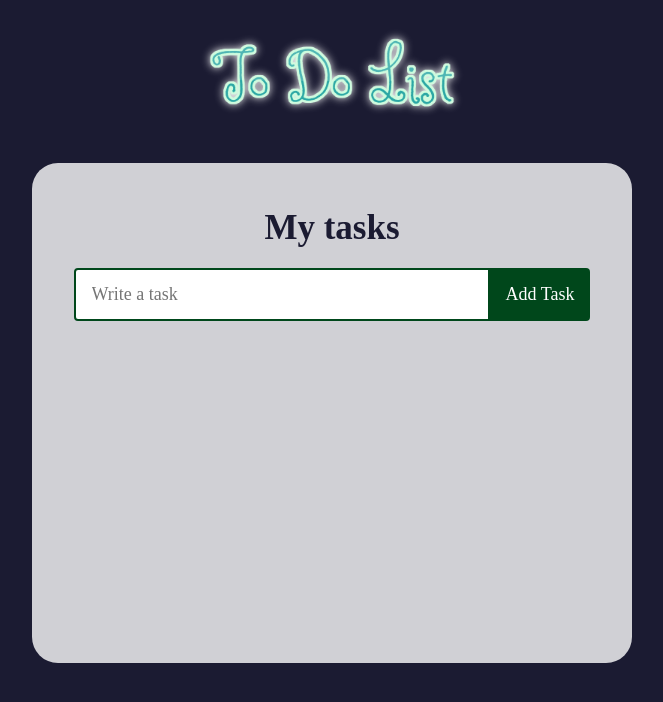
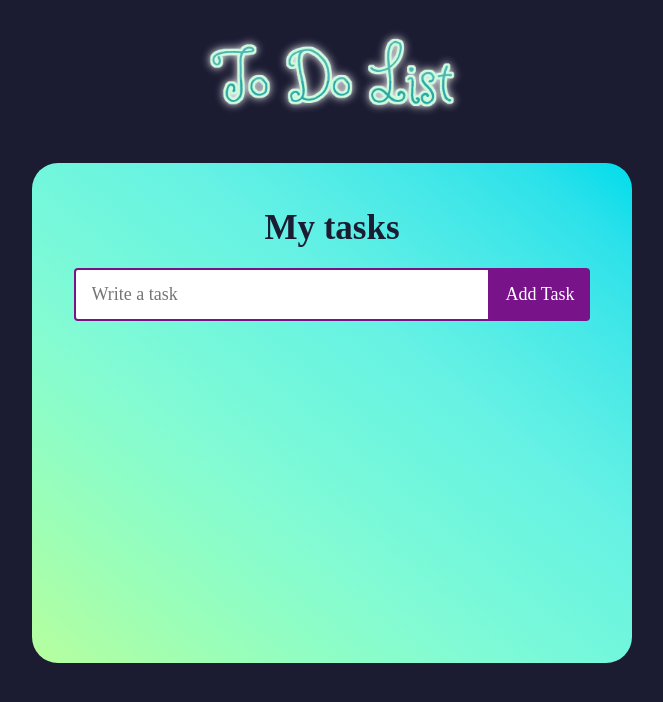
Before and after one commit to acarob/todolist, a React (Create React App) app: page / in a window 1280 px wide. Shown: the top 702 px of the page, without its empty margins (308-971 px from the left). Built offline with nearby package versions, Linux system fonts and the light colour scheme; a web font is replaced by a local one.

Commit message:
Finishing styles

```diff
--- a/src/App.css
+++ b/src/App.css
@@ -44,7 +44,21 @@ h1 {
 .todo-main-list {
   width: 600px;
   min-height: 500px;
-  background-color: #d0d0d5;
+  background-image: linear-gradient(
+    to right top,
+    #b7fe9e,
+    #a7feac,
+    #98feba,
+    #8cfdc8,
+    #82fbd4,
+    #77f8da,
+    #6df5df,
+    #65f1e4,
+    #54ece6,
+    #42e7e8,
+    #2ce1ea,
+    #00dcec
+  );
   padding: 25px;
   margin: 10px;
   border-radius: 26px;
--- a/src/stylesheets/TaskForm.css
+++ b/src/stylesheets/TaskForm.css
@@ -11,7 +11,7 @@
   background-color: white;
   padding: 14px 32px 14px 16px;
   border-radius: 4px 0 0 4px;
-  border: 2px solid #00471b;
+  border: 2px solid #78138a;
   outline: none;
   font-family: "Butterfly Kids", cursive;
 }
@@ -23,7 +23,7 @@
   border-radius: 0 4px 4px 0;
   cursor: pointer;
   outline: none;
-  background-color: #00471b;
+  background-color: #78138a;
   color: #fff;
   text-transform: capitalize;
   font-family: "Butterfly Kids", cursive;
```
